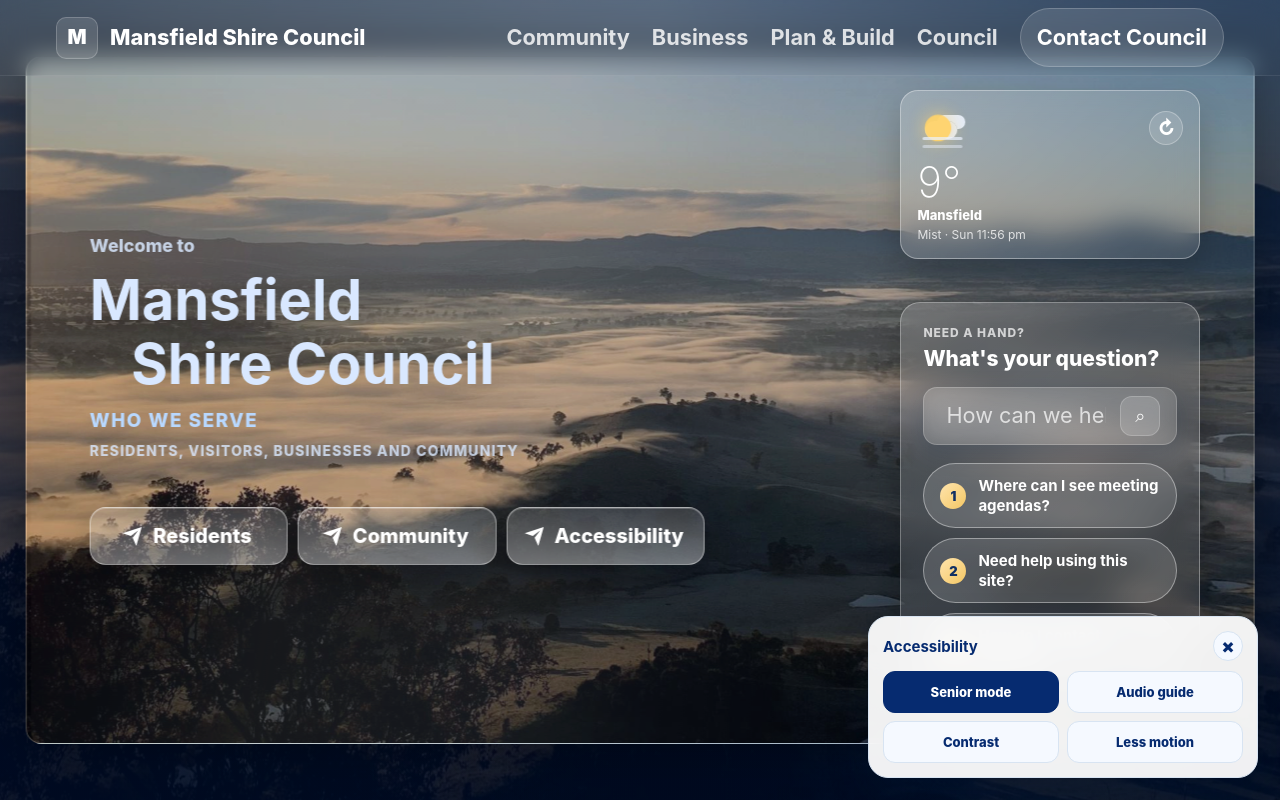
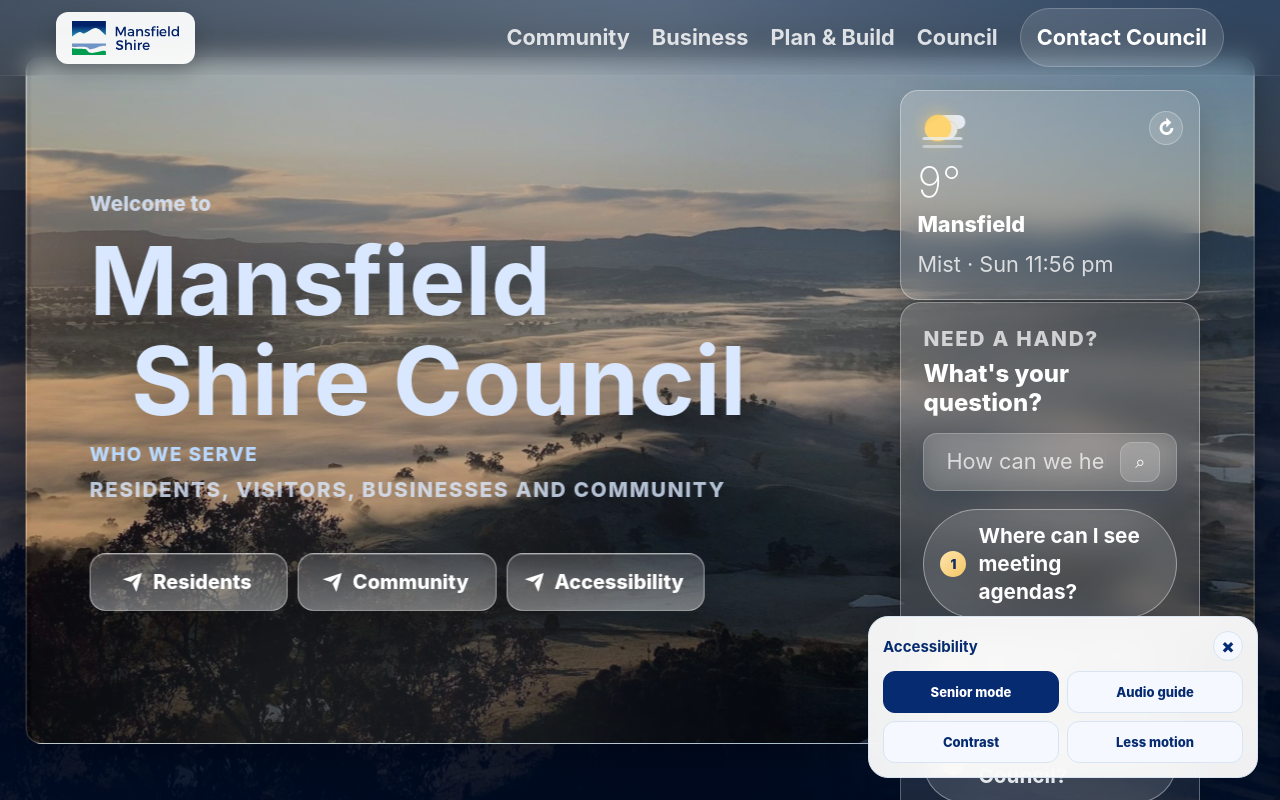
Before and after one commit to njin0009/MansfieldShire_Improvements, a website built with Vite: page index.html in a window 1280 px wide. Both pictures are taken after a click on the button "Senior mode". Shown: the top 800 px of the page. Built offline with nearby package versions, Linux system fonts and the light colour scheme; no server answers.

Commit message:
The Version 2 of Mansfield first Update

```diff
--- a/index.html
+++ b/index.html
@@ -27,8 +27,9 @@
 
   <header class="site-header">
     <a class="brand" href="#">
-      <span class="brand-mark">M</span>
-      <span>Mansfield Shire Council</span>
+      <span class="brand-logo">
+        <img src="/src/assets/images/logo.svg" alt="Mansfield Shire Council" width="203" height="64">
+      </span>
     </a>
     <nav class="nav" aria-label="Main navigation">
       <a href="#">Community</a>
--- a/src/styles/base.css
+++ b/src/styles/base.css
@@ -44,18 +44,32 @@
 body.senior-mode .journey-list a,
 body.senior-mode .question-link,
 body.senior-mode .weather-copy strong,
-body.senior-mode .local-weather span {
+body.senior-mode .local-weather span,
+body.senior-mode .weather-widget-body span,
+body.senior-mode .weather-widget-body small,
+body.senior-mode .search-suggestion {
   font-size: 1.15em !important;
   line-height: 1.65 !important;
 }
 
-body.senior-mode h1 {
-  font-size: 56px !important;
-  white-space: normal;
+body.senior-mode .eyebrow,
+body.senior-mode .scroll-hint,
+body.senior-mode .question-guide-kicker,
+body.senior-mode .question-text {
+  font-size: 1.1em !important;
+  line-height: 1.35 !important;
+}
+
+body.senior-mode .cover-title h1 {
+  font-size: clamp(52px, 7.4vw, 96px) !important;
 }
 
 body.senior-mode .section h2 {
   font-size: 34px !important;
+}
+
+body.senior-mode .question-guide-title {
+  font-size: 24px !important;
 }
 
 body.senior-mode .quick-card h3,
--- a/src/styles/header.css
+++ b/src/styles/header.css
@@ -125,24 +125,24 @@
 .brand {
   display: flex;
   align-items: center;
-  gap: 12px;
   font-weight: 800;
   color: #fff;
   letter-spacing: 0;
 }
 
-.brand-mark {
-  display: grid;
-  width: 42px;
-  height: 42px;
-  place-items: center;
-  color: #fff;
-  background: rgba(255, 255, 255, 0.12);
-  border: 1px solid rgba(255, 255, 255, 0.2);
-  border-radius: 10px;
-  font-size: 20px;
-  font-weight: 900;
-  backdrop-filter: blur(10px);
+.brand-logo {
+  display: inline-flex;
+  align-items: center;
+  padding: 9px 16px;
+  background: rgba(255, 255, 255, 0.94);
+  border-radius: 12px;
+  box-shadow: 0 8px 20px rgba(0, 0, 0, 0.18);
+}
+
+.brand-logo img {
+  display: block;
+  width: auto;
+  height: 34px;
 }
 
 .nav {
--- a/src/styles/responsive.css
+++ b/src/styles/responsive.css
@@ -47,6 +47,19 @@
   .question-guide .search {
     height: 52px;
     margin-bottom: 14px;
+  }
+
+  body.senior-mode .scroll-hint,
+  body.senior-mode .cover-date {
+    max-width: 400px;
+  }
+
+  body.senior-mode .cover-title-actions {
+    width: min(360px, calc(var(--cover-media-width) - 56px));
+  }
+
+  body.senior-mode .cover-action-grid {
+    grid-template-columns: 1fr;
   }
 
   .hero-support {
@@ -137,6 +150,14 @@
     padding: 186px 28px 28px;
   }
 
+  body.senior-mode .hero {
+    --cover-media-height: min(96vh, 780px) !important;
+  }
+
+  body.senior-mode .cover-title {
+    padding-top: 212px;
+  }
+
   .cover-stage {
     padding: 86px 18px 230px;
   }
```
Also changed, not shown: src/assets/images/logo.svg (added).
